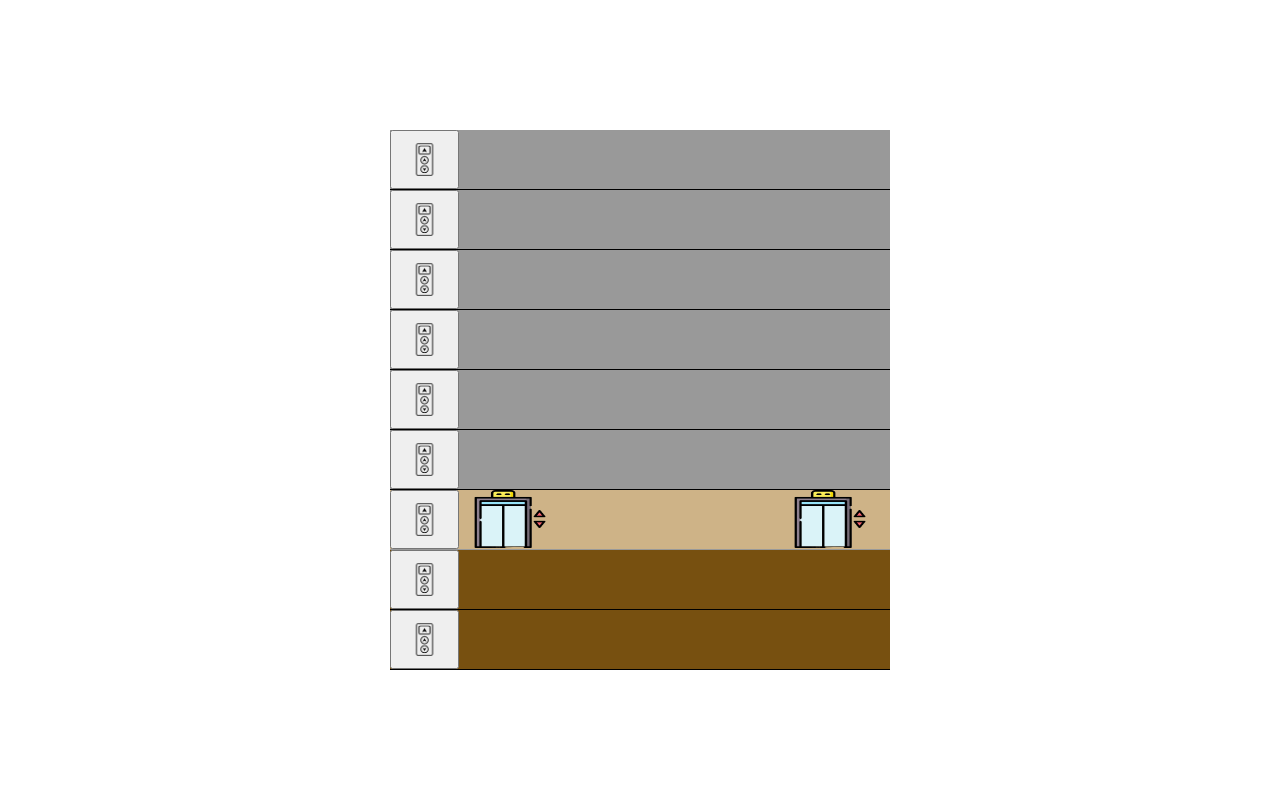
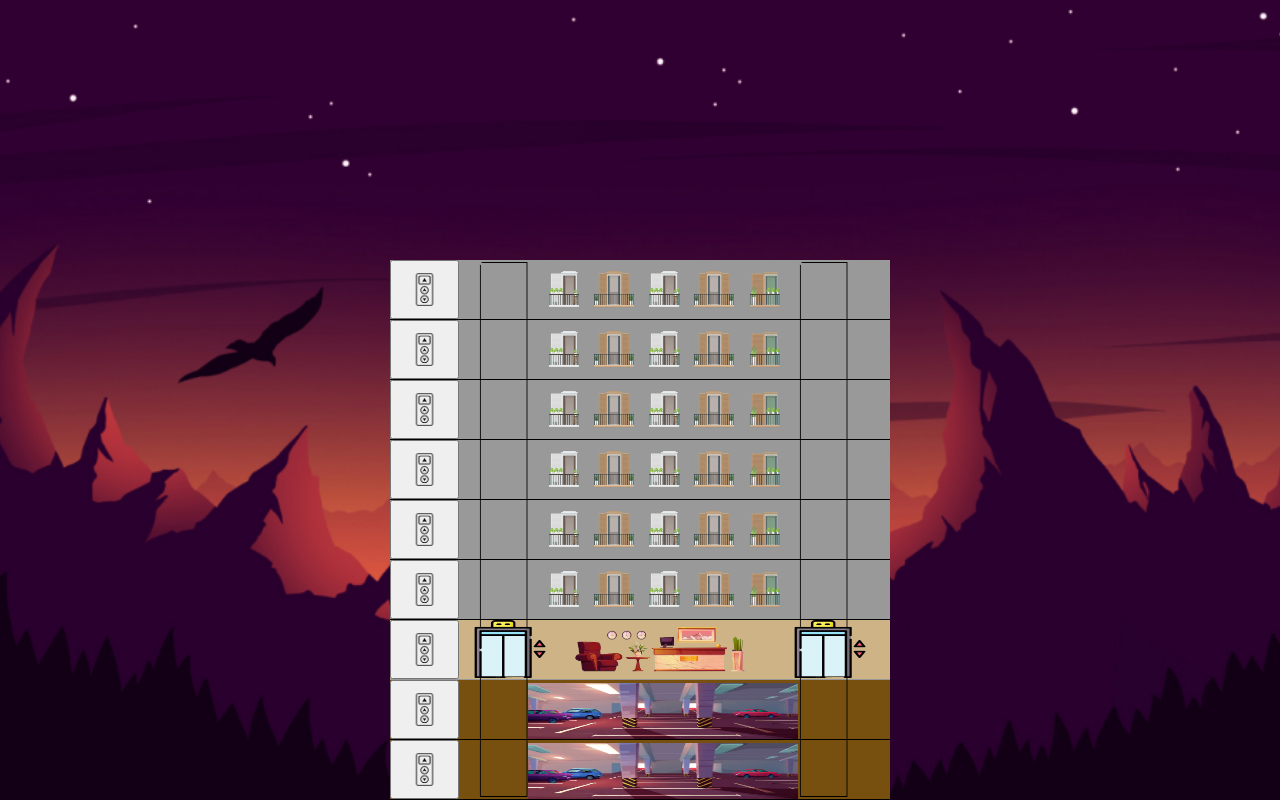
Before and after one commit to OFideliss/SA_Elevador_Web, a plain HTML site: page index.html in a window 1280 px wide. Drawn offline with Linux system fonts and the light colour scheme.

Commit message:
01/02/24

```diff
--- a/index.html
+++ b/index.html
@@ -9,49 +9,66 @@
 
 <body>
     <div class="predio">
+        <img src="img/Img_Trilho1_SF.png" alt="" class="Trilhos">
+        <img src="img/Img_Trilho1_SF.png" alt="" class="Trilhos2">
         <div class="x6Andar">
             <button class="call-button" data-target-floor="6">
                 <img src="img/Img_Botao_SF.png" alt="Teste" style="height: 53px;">
-            </button>
+                <img src="img/Img_Janelas_Pessoas_2_SF.png" alt="" class="Janelas">
+                <img src="img/Img_Janelas_Pessoas_2_SF.png" alt="" class="Janelas2">
+              </button>
         </div>
         <div class="x5Andar">
             <button class="call-button" data-target-floor="5">
                 <img src="img/Img_Botao_SF.png" alt="Teste" style="height: 53px;">
+                <img src="img/Img_Janelas_Pessoas_2_SF.png" alt="" class="Janelas">
+                <img src="img/Img_Janelas_Pessoas_2_SF.png" alt="" class="Janelas2">
             </button>
         </div>
         <div class="x4Andar">
             <button class="call-button" data-target-floor="4">
                 <img src="img/Img_Botao_SF.png" alt="Teste" style="height: 53px;">
+                <img src="img/Img_Janelas_Pessoas_2_SF.png" alt="" class="Janelas">
+                <img src="img/Img_Janelas_Pessoas_2_SF.png" alt="" class="Janelas2">
             </button>
         </div>
         <div class="x3Andar">
             <button class="call-button" data-target-floor="3">
                 <img src="img/Img_Botao_SF.png" alt="Teste" style="height: 53px;">
+                <img src="img/Img_Janelas_Pessoas_2_SF.png" alt="" class="Janelas">
+                <img src="img/Img_Janelas_Pessoas_2_SF.png" alt="" class="Janelas2">
             </button>
         </div>
         <div class="x2Andar">
             <button class="call-button" data-target-floor="2">
                 <img src="img/Img_Botao_SF.png" alt="Teste" style="height: 53px;">
+                <img src="img/Img_Janelas_Pessoas_2_SF.png" alt="" class="Janelas">
+                <img src="img/Img_Janelas_Pessoas_2_SF.png" alt="" class="Janelas2">
             </button>
         </div>
         <div class="x1Andar">
             <button class="call-button" data-target-floor="1">
                 <img src="img/Img_Botao_SF.png" alt="Teste" style="height: 53px;">
+                <img src="img/Img_Janelas_Pessoas_2_SF.png" alt="" class="Janelas">
+                <img src="img/Img_Janelas_Pessoas_2_SF.png" alt="" class="Janelas2">
             </button>
         </div>
         <div class="terreo">
             <button class="call-button" data-target-floor="0">
                 <img src="img/Img_Botao_SF.png" alt="Teste" style="height: 53px;">
+                <img src="img/Img_Recpcao_SF.png" alt="" class="Recepcao">
             </button>
         </div>
         <div class="x1Subsolo">
             <button class="call-button" data-target-floor="-1">
                 <img src="img/Img_Botao_SF.png" alt="Teste" style="height: 53px;">
+                <img src="img/Img_Estacionamento_1.png" alt="" class="Estacionamento">
             </button>
         </div>
         <div class="x2Subsolo">
             <button class="call-button" data-target-floor="-2">
                 <img src="img/Img_Botao_SF.png" alt="Teste" style="height: 53px;">
+                <img src="img/Img_Estacionamento_1.png" alt="" class="Estacionamento">
             </button>
         </div>
 
@@ -63,6 +80,11 @@
         </div>
     </div>
 
+    <div class="caixa-andar">
+        <label for="andarDesejado">Digite o andar desejado:</label>
+        <input type="number" id="andarDesejado" min="-2" max="6">
+        <button id="btnChamarElevador">Chamar Elevador</button>
+    </div>
 </body>
 
 </html>
--- a/script.js
+++ b/script.js
@@ -13,6 +13,7 @@ document.addEventListener('DOMContentLoaded', function () {
             const targetFloor = parseInt(button.dataset.targetFloor);
             const elevator = findNearestElevator(targetFloor);
             moveElevator(elevator, parseInt(elevator.dataset.currentFloor), targetFloor);
+
         });
     });
 
--- a/style.css
+++ b/style.css
@@ -1,4 +1,12 @@
         body {
+            background-image: url('img/Img_Paisagem.png');
+            /* Substitua pelo caminho da sua imagem */
+            background-size: cover;
+            /* Isso garante que a imagem cubra todo o corpo */
+            background-position: center;
+            /* Isso centraliza a imagem no corpo */
+            background-repeat: no-repeat;
+            /* Isso evita a repetição da imagem */
             display: flex;
             justify-content: center;
             align-items: center;
@@ -11,6 +19,10 @@
             height: 540px;
             background-color: #ccc;
             position: relative;
+            position: fixed;
+            /* Define a posição como fixa */
+            bottom: 0;
+            /* Mantém o prédio na parte inferior da tela */
         }
 
         .x1Andar {
@@ -86,7 +98,7 @@
             background-color: #775010;
         }
 
-         .ground-floor {
+        .ground-floor {
             background-color: #e0d1ac;
         }
 
@@ -110,3 +122,44 @@
         .elevator2 {
             left: 400px;
         }
+
+        .Janelas {
+            width: 150px;
+            height: 50px;
+            position: absolute;
+            left: 150px;
+        }
+
+        .Janelas2 {
+            width: 150px;
+            height: 50px;
+            position: absolute;
+            left: 250px;
+        }
+
+        .Trilhos {
+            width: 70px;
+            height: 540px;
+            position: absolute;
+            left: 80px;
+        }
+        .Trilhos2 {
+            width: 70px;
+            height: 540px;
+            position: absolute;
+            left: 400px;
+        }
+
+        .Recepcao {
+            width: 180px;
+            height: 50px;
+            position: absolute;
+            left: 180px;
+        }
+
+        .Estacionamento {
+            width: 270;
+            height: 56px;
+            position: absolute;
+            left: 138px;
+        }
```
Also changed, not shown: img/Img_Estacionamento_1.png (added), img/Img_Janelas.png (added), img/Img_Janelas_Pessoas_1.png (added), img/Img_Janelas_Pessoas_2.png (added), img/Img_Janelas_Pessoas_2_SF.png (added), img/Img_Paisagem.png (added), img/Img_Recpcao.avif (added), img/Img_Recpcao_SF.png (added), img/Img_Trilho.png (added), img/Img_Trilho1_SF.png (added), img/estacionamento-subterraneo-garagem-na-cave_107791-613.avif (added).
